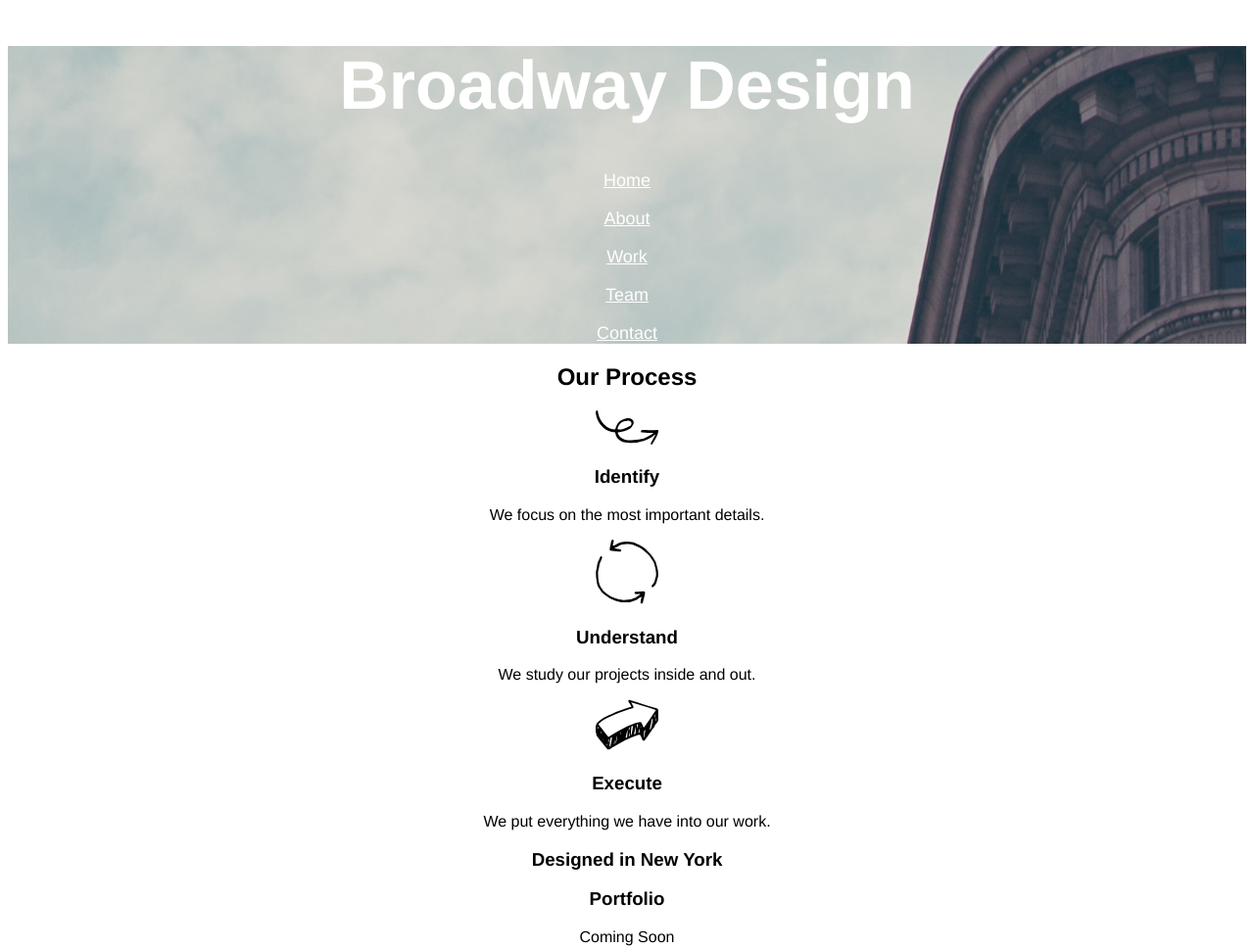
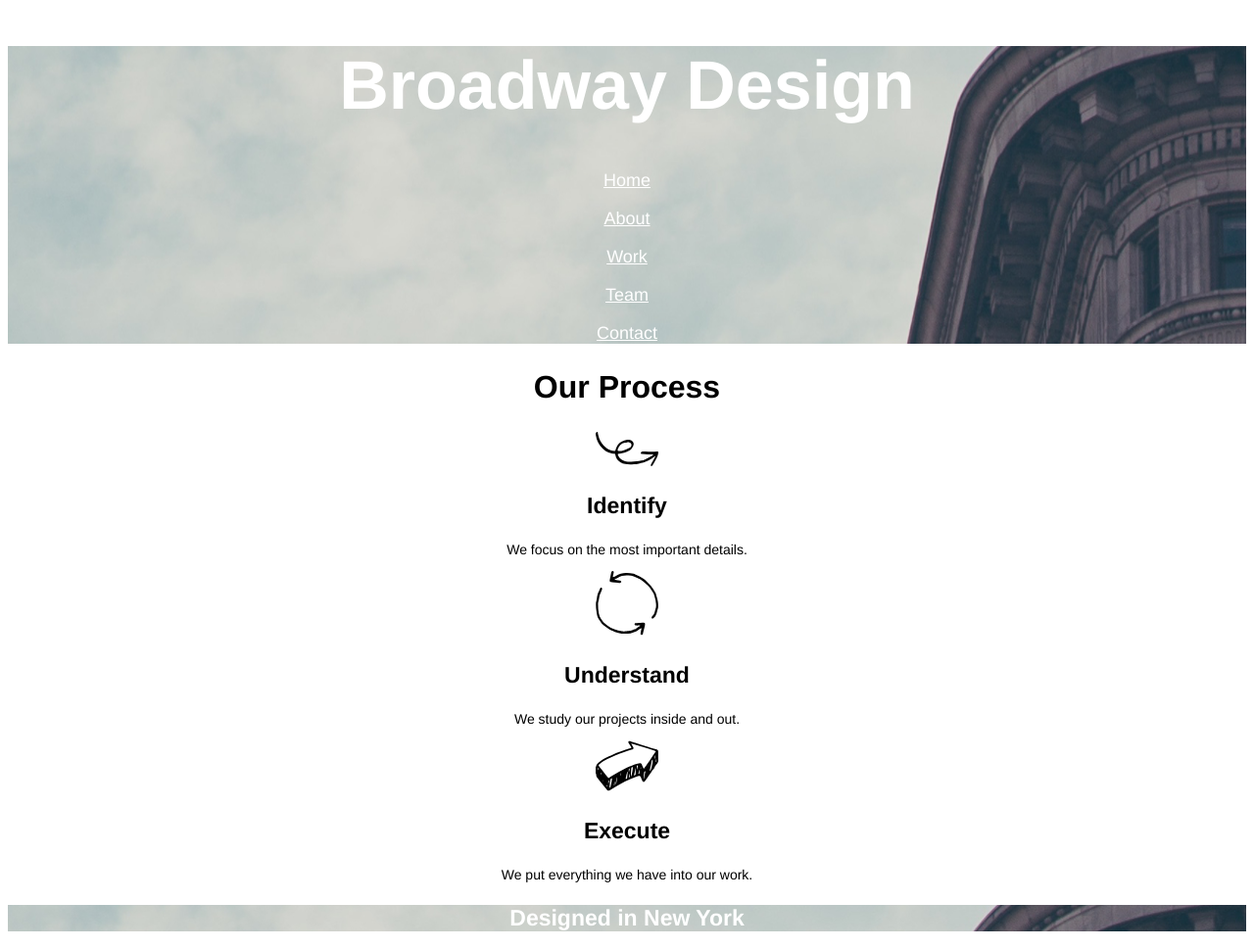
Before and after one commit to Emms98/broadway, a plain HTML site: page index.html in a window 1280 px wide. Shown: the top 969 px of the page at 98% size. Drawn offline with Linux system fonts and the light colour scheme.

Commit message:
style new-york and other info

```diff
--- a/Resources/CSS/style.css
+++ b/Resources/CSS/style.css
@@ -14,3 +14,18 @@ h1 {
 .header p {
   font-size: 18px;
 }
+.process h2 {
+  font-size: 32px;
+  font-weight: bold;
+}
+h3 {
+  font-size: 23px;
+  font-weight: bold;
+}
+p{
+  font-size: 14px;
+}
+.new-york {
+  background-image: url("../Images/background.png");
+  color: white;
+}
```
Also changed, not shown: index.html (+2 -2 lines).
